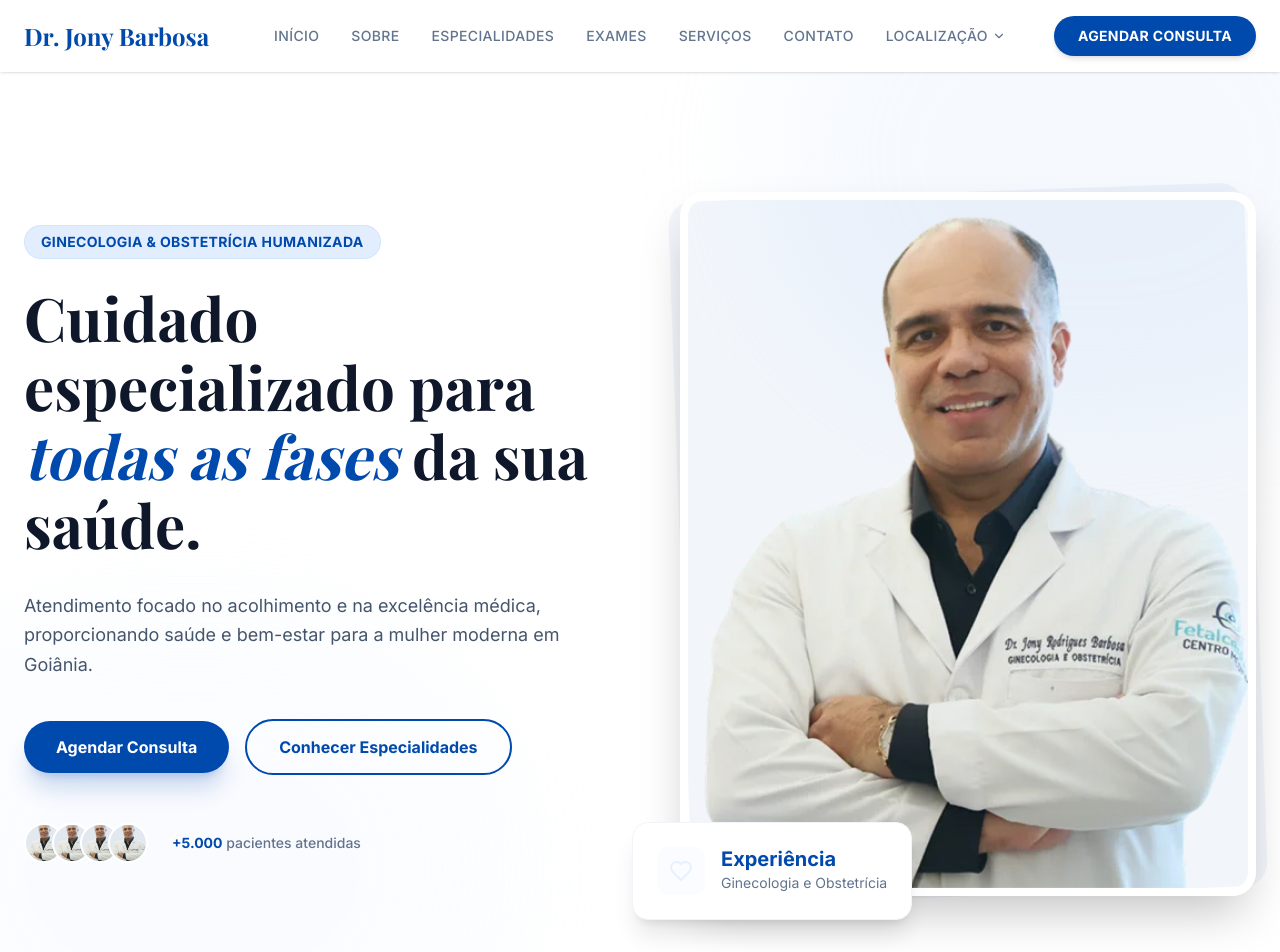
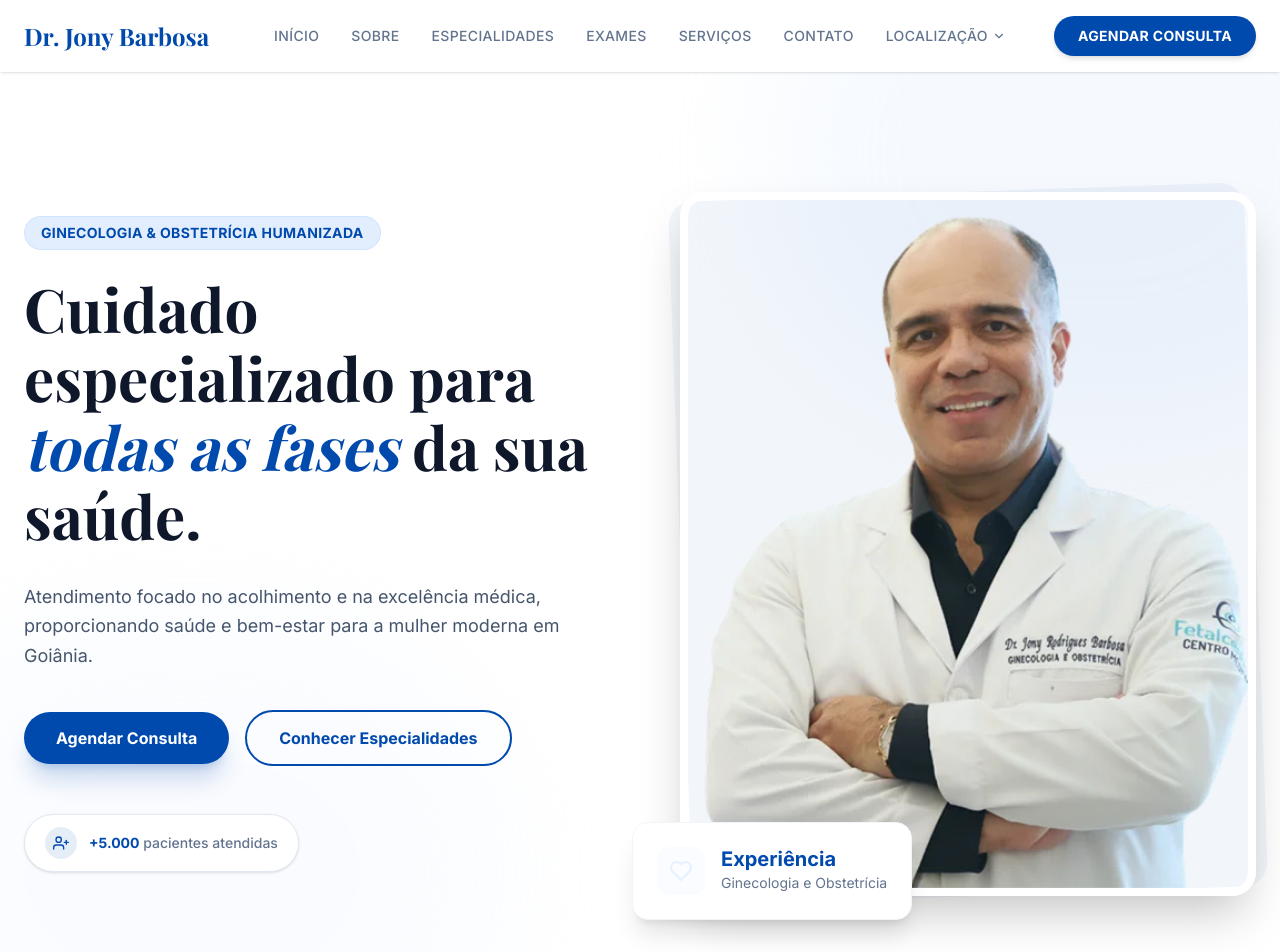
Before and after one commit to marcusbtc/site-dr-jony-barbosa, a Next.js app: page / in a window 1280 px wide. Shown: the top 952 px of the page. Built offline with nearby package versions, Linux system fonts and the light colour scheme; a web font is replaced by a local one.

Commit message:
fix: remove remaining placeholder-style hero avatars

```diff
--- a/src/components/HeroSection.tsx
+++ b/src/components/HeroSection.tsx
@@ -34,17 +34,13 @@ const HeroSection: React.FC = () => {
               </Button>
             </div>
 
-            <div className="mt-12 flex items-center gap-6 justify-center lg:justify-start">
-              <div className="flex -space-x-3">
-                {[1, 2, 3, 4].map((i) => (
-                  <div key={i} className="w-10 h-10 rounded-full border-2 border-white bg-slate-200 overflow-hidden">
-                    <img src="/dr-jony-profile.webp" alt="Dr. Jony Barbosa" className="w-full h-full object-cover" />
-                  </div>
-                ))}
-              </div>
-              <div className="text-sm text-slate-500 font-medium">
+            <div className="mt-12 inline-flex items-center gap-3 rounded-full border border-slate-200 bg-white px-5 py-3 shadow-sm">
+              <span className="inline-flex h-8 w-8 items-center justify-center rounded-full bg-primary/10 text-primary">
+                <svg xmlns="http://www.w3.org/2000/svg" width="16" height="16" viewBox="0 0 24 24" fill="none" stroke="currentColor" strokeWidth="2" strokeLinecap="round" strokeLinejoin="round"><path d="M16 21v-2a4 4 0 0 0-4-4H5a4 4 0 0 0-4 4v2"/><circle cx="8.5" cy="7" r="4"/><line x1="20" y1="8" x2="20" y2="14"/><line x1="23" y1="11" x2="17" y2="11"/></svg>
+              </span>
+              <p className="text-sm text-slate-500 font-medium">
                 <span className="text-primary font-bold">+5.000</span> pacientes atendidas
-              </div>
+              </p>
             </div>
           </div>
 
```
